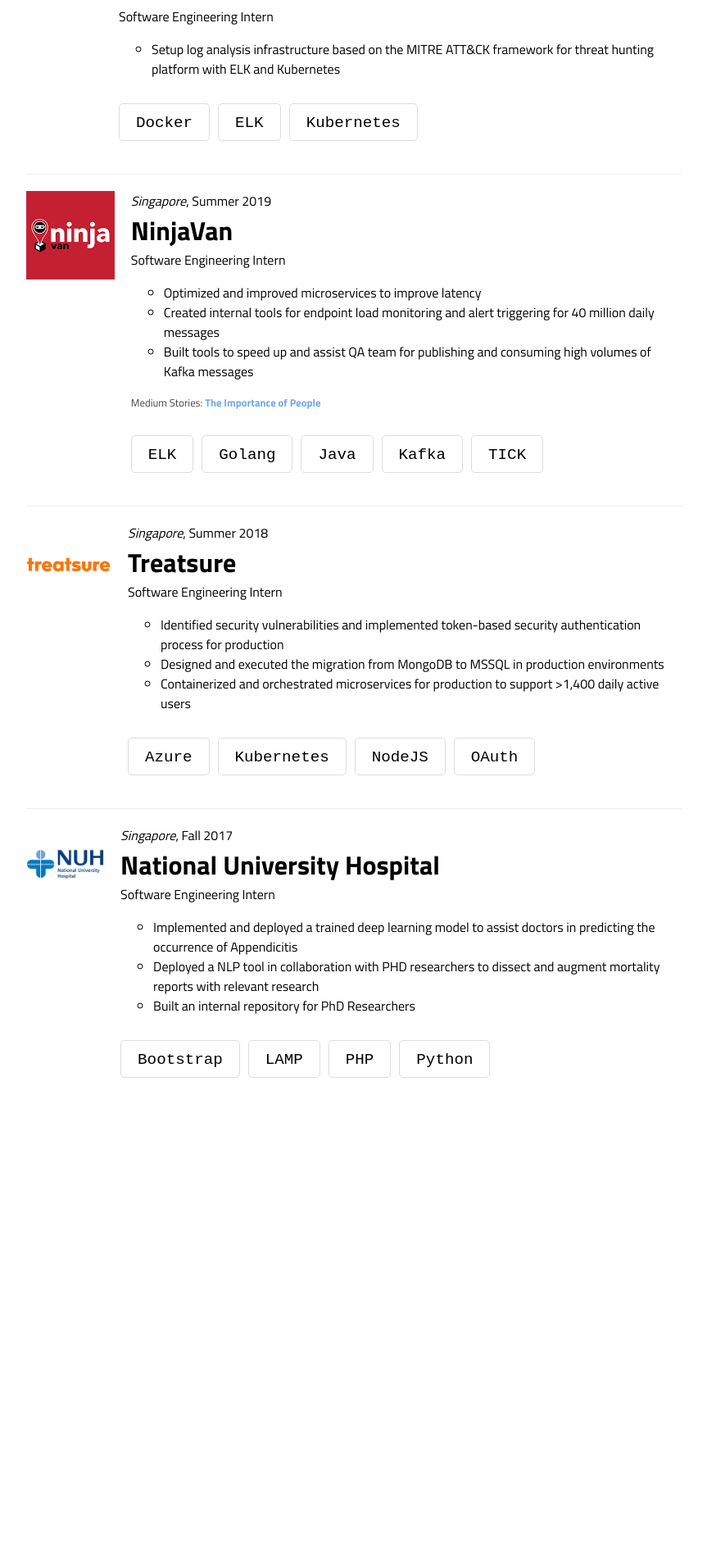
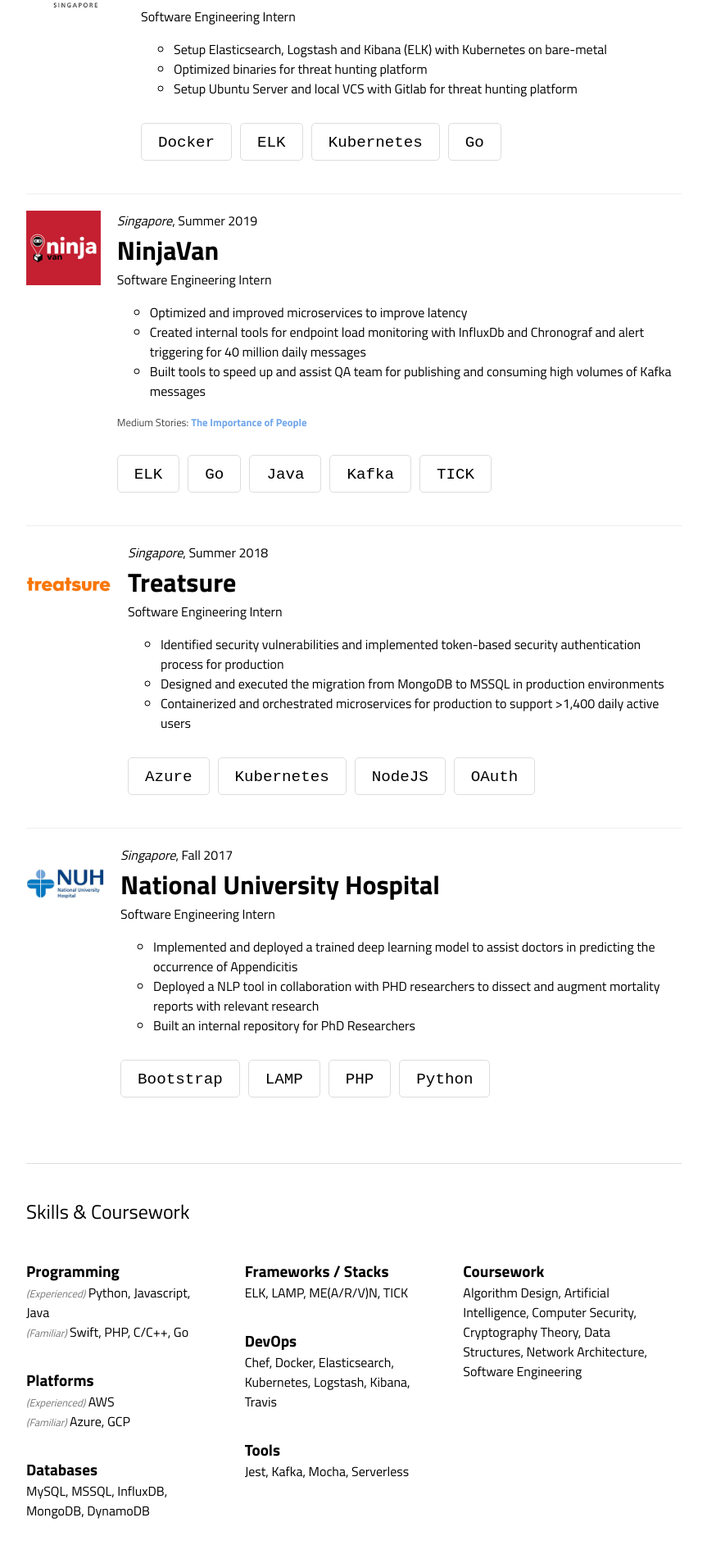
Before and after one commit to keloysiusmak/personal-website, a Vue app: page / in a window 1280 px wide. Shown: the part 1024-2920 px from the top of the page at 82% size, without its empty margins (208-1071 px from the left). Before the commit the page ends 2419 px from the top, so only its background shows below. Built offline with nearby package versions, Linux system fonts and the light colour scheme.

Commit message:
Content update for August 2019

```diff
--- a/src/components/Home.vue
+++ b/src/components/Home.vue
@@ -33,12 +33,15 @@
           <div class="title">GovTech</div>
           <div class="position">Software Engineering Intern</div>
           <ul>
-            <li>Setup log analysis infrastructure based on the MITRE ATT&CK framework for threat hunting platform with ELK and Kubernetes</li>
+            <li>Setup Elasticsearch, Logstash and Kibana (ELK) with Kubernetes on bare-metal</li>
+            <li>Optimized binaries for threat hunting platform</li>
+            <li>Setup Ubuntu Server and local VCS with Gitlab for threat hunting platform</li>
           </ul>
           <div class="tag-wrapper">
             <div class="tag"><code>Docker</code></div>
             <div class="tag"><code>ELK</code></div>
             <div class="tag"><code>Kubernetes</code></div>
+            <div class="tag"><code>Go</code></div>
           </div>
         </div>
       </div>
@@ -52,13 +55,13 @@
           <div class="position">Software Engineering Intern</div>
           <ul>
             <li>Optimized and improved microservices to improve latency</li>
-            <li>Created internal tools for endpoint load monitoring and alert triggering for 40 million daily messages</li>
+            <li>Created internal tools for endpoint load monitoring with InfluxDb and Chronograf and alert triggering for 40 million daily messages</li>
             <li>Built tools to speed up and assist QA team for publishing and consuming high volumes of Kafka messages</li>
           </ul>
           <div class="article">Medium Stories: <a href="https://medium.com/@keloysiusmak/the-importance-of-people-b914f4289f6a" target="_blank">The Importance of People</a></div>
           <div class="tag-wrapper">
             <div class="tag"><code>ELK</code></div>
-            <div class="tag"><code>Golang</code></div>
+            <div class="tag"><code>Go</code></div>
             <div class="tag"><code>Java</code></div>
             <div class="tag"><code>Kafka</code></div>
             <div class="tag"><code>TICK</code></div>
@@ -86,7 +89,7 @@
           </div>
         </div>
       </div>
-      <div class="listing">
+      <div class="listing last">
         <div class="img-wrapper">
           <img src="../assets/img/nuh.jpeg" />
         </div>
@@ -107,6 +110,52 @@
           </div>
         </div>
       </div>
+      <div class="feature">
+        Skills & Coursework
+      </div>
+      <div class="skills">
+        <div class="skill-column">
+          <div class="skill-category">
+            <div class="title">Programming</div>
+            <div class="writeup"><i>(Experienced)</i> Python, Javascript, Java</div>
+            <div class="writeup"><i>(Familiar)</i> Swift, PHP, C/C++, Go</div>
+          </div>
+          <div class="skill-category">
+            <div class="title">Platforms</div>
+            <div class="writeup"><i>(Experienced)</i> AWS</div>
+            <div class="writeup"><i>(Familiar)</i> Azure, GCP</div>
+          </div>
+          <div class="skill-category">
+            <div class="title">Databases</div>
+            <div class="writeup">MySQL, MSSQL, InfluxDB, MongoDB, DynamoDB</div>
+          </div>
+        </div>
+        <div class="skill-column">
+          <div class="skill-category">
+            <div class="title">Frameworks / Stacks</div>
+            <div class="writeup">ELK, LAMP, ME(A/R/V)N, TICK</div>
+          </div>
+          <div class="skill-category">
+            <div class="title">DevOps</div>
+            <div class="writeup">Chef, Docker, Elasticsearch, Kubernetes, Logstash, Kibana, Travis</div>
+          </div>
+          <div class="skill-category">
+            <div class="title">Tools</div>
+            <div class="writeup">Jest, Kafka, Mocha, Serverless</div>
+          </div>
+        </div>
+        <div class="skill-column">
+          <div class="skill-category">
+            <div class="title">Coursework</div>
+            <div class="writeup">Algorithm Design, Artificial Intelligence, Computer Security, Cryptography Theory, Data Structures, Network Architecture, Software Engineering</div>
+          </div>
+        </div>
+      </div>
+      <div class="feature">
+        Certifications
+      </div>
+      <div class="certification">AWS Certified Cloud Practitioner</div>
+      <div class="certification">Elasticsearch Engineer I / Elasticsearch Engineer II</div>
     </div>
   </div>
 </template>
@@ -139,6 +188,11 @@
   margin: 40px 0;
   overflow-x: scroll;
   white-space: nowrap;
+}
+div.json-wrapper::-webkit-scrollbar {
+  width: 0 !important;
+  overflow: -moz-scrollbars-none;
+  -ms-overflow-style: none;
 }
 div.json-wrapper code {
   color: #FFF;
@@ -191,7 +245,7 @@
   flex-direction: row;
   width: calc(100% - 0px);
 }
-div.listing:last-of-type {
+div.listing.last {
   border-bottom: 0;
 }
 @media only screen and (max-width: 600px) {
@@ -241,6 +295,11 @@
   margin: 30px 0 10px 0;
   overflow-x: scroll;
 }
+div.listing .writeup .tag-wrapper::-webkit-scrollbar {
+  width: 0 !important;
+  overflow: -moz-scrollbars-none;
+  -ms-overflow-style: none;
+}
 div.listing .writeup .tag-wrapper .tag {
   border-radius: 5px;
   border: 1px solid #ddd;
@@ -268,4 +327,34 @@
   display: inline-block;
   margin: 0 0 10px 0;
 }
+div.skills {
+  display: flex;
+}
+div.skills .skill-column {
+  width: 30%;
+  margin-right: 5%;
+}
+@media only screen and (max-width: 800px) {
+  div.skills {
+    display: block;
+  }
+  div.skills .skill-column {
+    width: 100% !important;
+  }
+}
+
+div.skill-category {
+  margin-bottom: 2rem;
+}
+div.skill-category .title {
+  font-weight: bold;
+  font-size: 1.2rem;
+}
+div.skill-category .writeup {
+  font-size: 1rem;
+}
+div.skill-category .writeup i {
+  font-size: 0.8rem;
+  color: #777;
+}
 </style>
```
